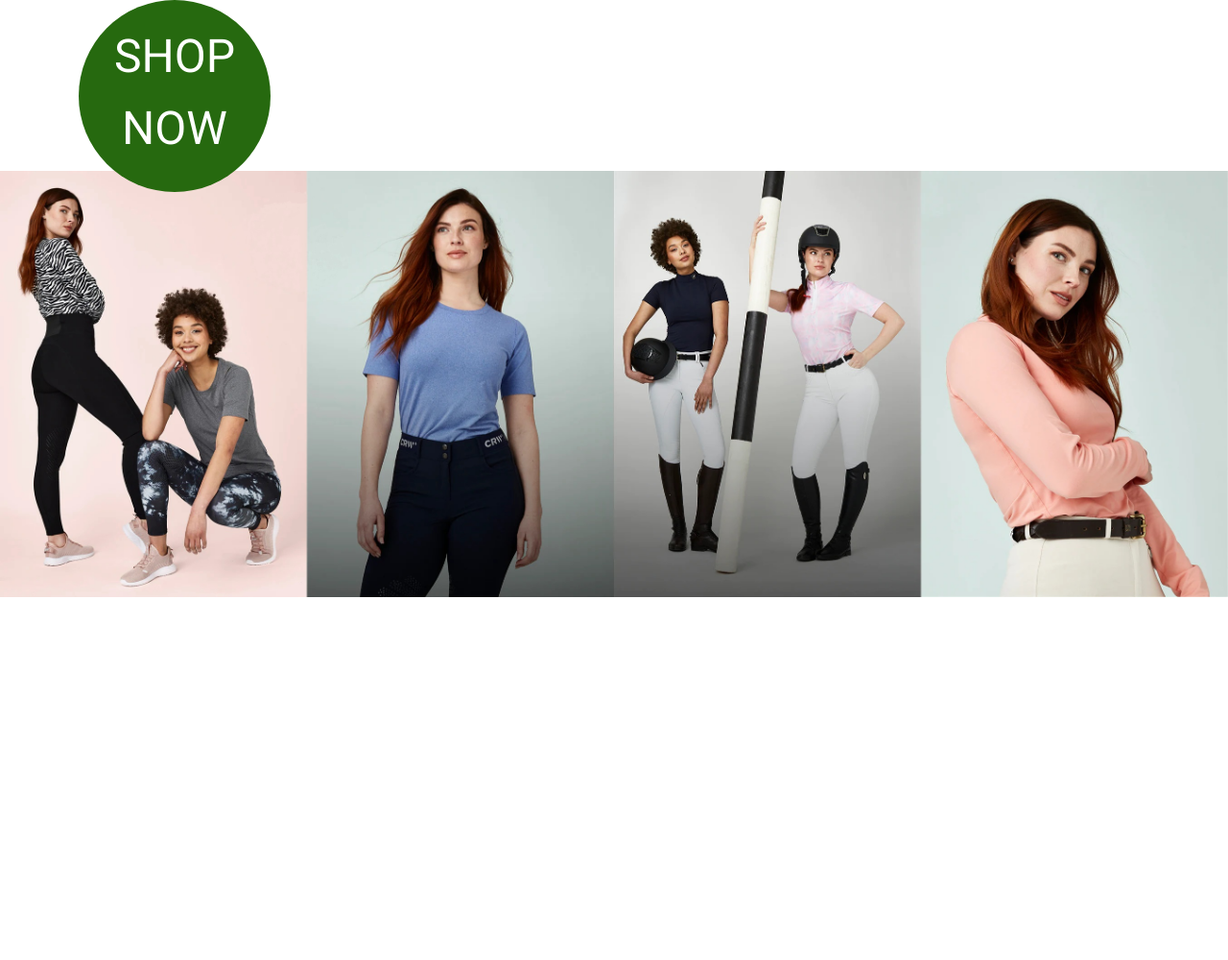
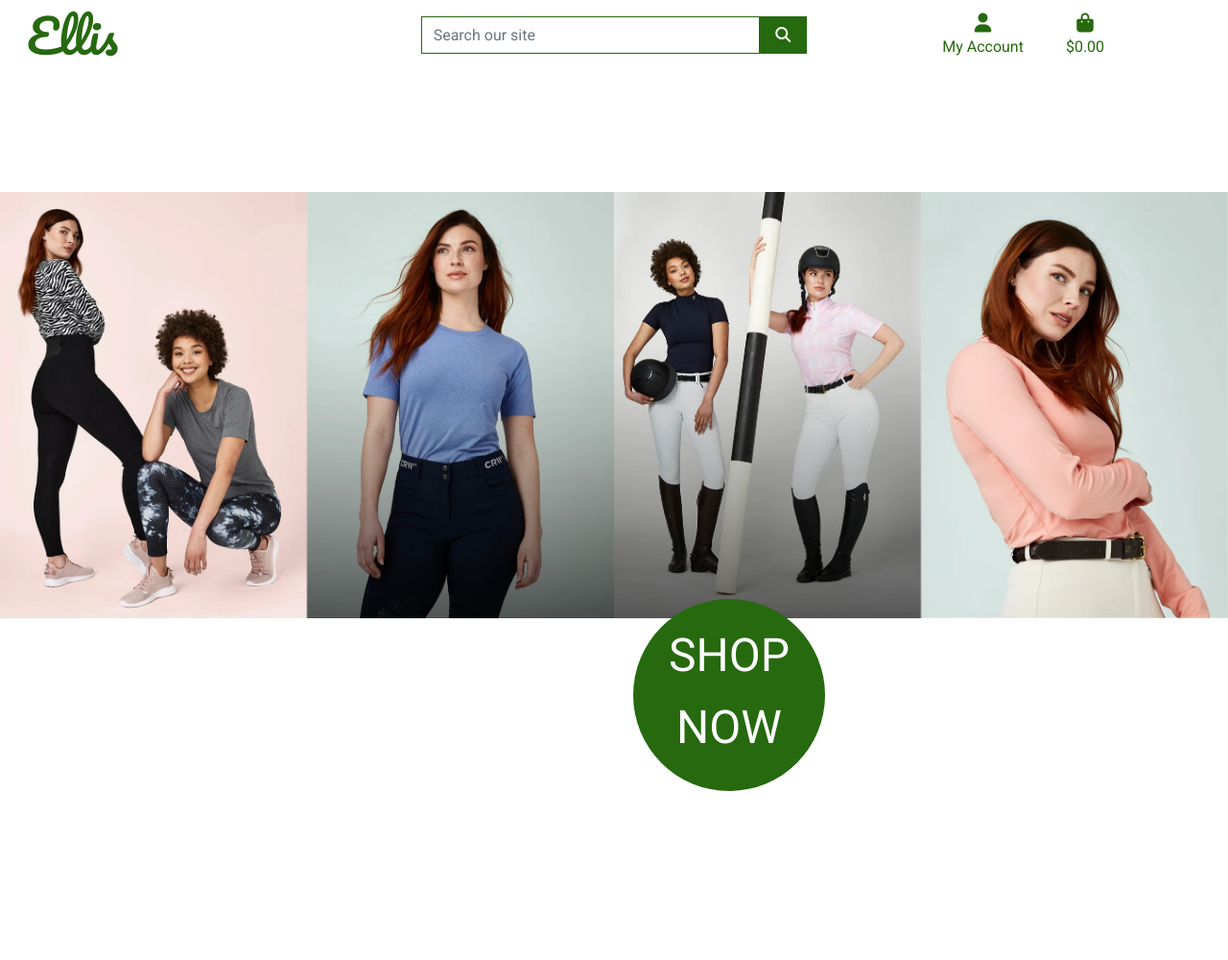
Before and after one commit to cirruselli/MS4-Django-Ellis, a Django app: page / in a window 1280 px wide. Shown: the whole page at 96% size. Before the commit the page ends 622 px from the top, so only its background shows below. Run offline with Django 3.2, Linux system fonts and the light colour scheme; some libraries are stand-ins or nearby versions.

Commit message:
Complete homepage header and CSS

```diff
--- a/home/templates/home/index.html
+++ b/home/templates/home/index.html
@@ -1,22 +1,10 @@
 {% extends "base.html" %}
 {% load static %}
 
-{% block page_header %}
-    <div class="container header-container">
-        <div class="row">
-            <div class="col"></div>
-        </div>
+{% block content %}
+    <div>
+        <h3>
+            <a href="" class="shop-now-button btn btn-lg rounded-circle text-uppercase">Shop<br>now</a>
+        </h3>
     </div>
 {% endblock %}
-
-{% block content %}
-    <div class="container">
-        <div class="row">
-            <div class="shop-now-button-align">
-                <h3>
-                    <a href="" class="shop-now-button btn btn-lg rounded-circle text-uppercase">Shop<br>now</a>
-                </h3>
-            </div>
-        </div>
-    </div>
-{% endblock %}
--- a/static/css/base.css
+++ b/static/css/base.css
@@ -3,9 +3,10 @@ html {
 }
 
 body {
-    background: url('/media/header.jpg') no-repeat center center fixed;
+    background: url('/media/header.jpg') no-repeat center 200px;
     background-size: contain;
     font-family: 'Roboto';
+    height: 1000px;
 }
 
 .shop-now-button {
@@ -15,16 +16,62 @@ body {
     line-height: 75px;
     min-width: 200px;
     min-height: 200px;
+    position: relative;
+    left: 660px;
+    top: 550px;
     font-size: xxx-large;
     padding-top: 20px;
 }
 
 .shop-now-button:hover,
 .shop-now-button:active,
-.shop-now-button:focus,
-.btn-black:hover,
-.btn-black:active,
-.btn-black:focus {
+.shop-now-button:focus
+.btn-green:hover,
+.btn-green:active,
+.btn-green:focus {
     background: rgb(98, 160, 77);
     color: white;
 }
+
+/* from Bulma */
+.icon {
+    align-items: center;
+    display: inline-flex;
+    justify-content: center;
+    height: 1.5rem;
+    width: 1.5rem;
+}
+
+.logo-font {
+    font-family: Pacifico;
+    font-size: xxx-large;
+}
+
+.main-logo-link {
+    width: fit-content;
+}
+
+.btn-green {
+    background: #26690F;
+    color: white;
+}
+
+.text-green {
+    color:#26690F !important;
+}
+
+.border-green {
+    border: 1px solid #26690F !important;
+}
+
+/* -------------------------------- Media Queries */
+
+/* fixed top navbar only on medium and up */
+@media (min-width: 992px) {
+    .fixed-top-desktop-only {
+        position: fixed;
+        top: 0;
+        right: 0;
+        left: 0;
+        z-index: 1030;
+    }
--- a/templates/base.html
+++ b/templates/base.html
@@ -17,6 +17,8 @@
     <link href="https://cdn.jsdelivr.net/npm/bootstrap@5.0.0-beta3/dist/css/bootstrap.min.css" rel="stylesheet" integrity="sha384-eOJMYsd53ii+scO/bJGFsiCZc+5NDVN2yr8+0RDqr0Ql0h+rP48ckxlpbzKgwra6" crossorigin="anonymous">
     <link rel="preconnect" href="https://fonts.gstatic.com">
     <link href="https://fonts.googleapis.com/css2?family=Roboto:ital,wght@0,100;0,300;0,400;0,500;0,700;0,900;1,100;1,300;1,400;1,500;1,700;1,900&display=swap" rel="stylesheet">
+    <link rel="preconnect" href="https://fonts.gstatic.com">
+    <link href="https://fonts.googleapis.com/css2?family=Pacifico&display=swap" rel="stylesheet">
     <link rel="stylesheet" href="{% static 'css/base.css' %}">
     {% endblock %}
 
@@ -35,7 +37,67 @@
     <title>Ellis {% block extra_title %}{% endblock %}</title>
   </head>
   <body>
-    <header class="container-fluid fixed top"></header>
+    <header class="container-fluid fixed top">
+        <div class="row">
+            <div class="col-12 col-lg-4 my-auto py-1 py-lg-0 text-center text-lg-left">
+                <a href="{% url 'home' %}" class="nav-link main-logo-link">
+                    <h2 class="logo-font text-green my-0">Ellis</h2>
+                </a>
+            </div>
+            <div class="col-12 col-lg-4 my-auto py-1 py-lg-0">
+                <form method="GET" action="">
+                    <div class="input-group w-100">
+                        <input class="form-control border border-green rounded-0" type="text" name="q" placeholder="Search our site">
+                        <div class="input-group-append">
+                            <button class="form-control btn btn-green border border-green rounded-0" type="submit">
+                                <span class="icon">
+                                    <i class="fas fa-search"></i>
+                                </span>
+                            </button>
+                        </div>
+                    </div>
+                </form>
+            </div>
+            <div class="col-12 col-lg-4 my-auto py-1 py-lg-0">
+                <ul class="list-inline list-unstyled text-center text-lg-right my-0">
+                    <li class="list-inline-item dropdown">
+                        <a class="text-green nav-link" href="#" id="user-options" data-toggle="dropdown" aria-haspopup="true" aria-expanded="false">
+                            <div class="text-center">
+                                <div><i class="fas fa-user fa-lg"></i></div>
+                                <p class="my-0">My Account</p>
+                            </div>
+                        </a>
+                        <div class="dropdown-menu border-0" aria-labelledby="user-options">
+                            {% if request.user.is_authenticated %}
+                                {% if request.user.is_superuser %}
+                                    <a href="" class="dropdown-item">Product Management</a>
+                                {% endif %}
+                                <a href="" class="dropdown-item">My Profile</a>
+                                <a href="{% url 'account_logout' %}" class="dropdown-item">Logout</a>
+                            {% else %}
+                                <a href="{% url 'account_signup' %}" class="dropdown-item">Register</a>
+                                <a href="{% url 'account_login' %}" class="dropdown-item">Login</a>
+                            {% endif %}
+                        </div>
+                    </li>
+                    <li class="list-inline-item">
+                        <a class="{% if grand_total %}text-info font-weight-bold{% else %}text-green{% endif %} nav-link" href="">
+                            <div class="text-center">
+                                <div><i class="fas fa-shopping-bag fa-lg"></i></div>
+                                <p class="my-0">
+                                    {% if grand_total %}
+                                        ${{ grand_total|floatformat:2 }}
+                                    {% else %}
+                                        $0.00
+                                    {% endif %}
+                                </p>
+                            </div>
+                        </a>
+                    </li>
+                </ul>
+            </div>
+        </div>
+    </header>
 
     {% block page_header %}
     {% endblock %}
```
Also changed, not shown: README.md.
